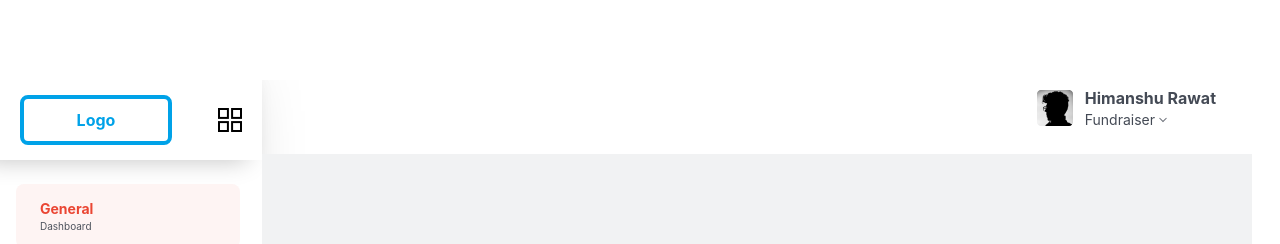
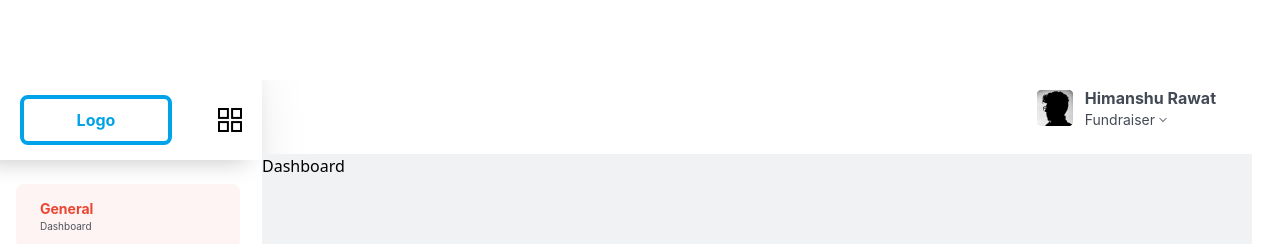
Before and after one commit to Himanshu90k/NGO_Fundraising_Website, a React (Vite) app: page /general/dashboard in a window 1280 px wide. Shown: the top 244 px of the page. Built offline with nearby package versions, Linux system fonts and the light colour scheme.

Commit message:
set up Dashboard outlet for content

```diff
--- a/src/components/Dashboard/ContentWindow.tsx
+++ /dev/null
@@ -1,9 +0,0 @@
-const ContentWindow = () => {
-    return (
-        <div className="w-270 h-240 bg-pageColor">
-
-        </div>
-    );
-};
-
-export default ContentWindow;
--- a/src/components/Dashboard/Dashboard.tsx
+++ b/src/components/Dashboard/Dashboard.tsx
@@ -1,8 +1,11 @@
 import Navbar from "./Navbar";
 import Profile from "./Profile";
-import ContentWindow from "./ContentWindow";
 
-const Dashboard = () => {
+interface DashboardProps {
+    children: React.ReactNode;
+};
+
+const Dashboard: React.FC<DashboardProps> = ({ children }) => {
     return (
         <div className="w-full flex justify-between">
             {/* top bar */}
@@ -40,7 +43,9 @@ const Dashboard = () => {
                 <Profile />
 
                 {/* content window */}
-                <ContentWindow />
+                <div className="w-270 h-240 bg-pageColor">
+                    { children }
+                </div>
             </div>
 
             {/* bottom bar */}
--- a/src/layouts/DashboardLayout.tsx
+++ b/src/layouts/DashboardLayout.tsx
@@ -1,13 +1,14 @@
 import { Outlet } from "react-router-dom";
 import { ToastContainer } from "react-toastify";
 import "react-toastify/dist/ReactToastify.css";
-import Dashboard from "../components/Dashboard/Dashboard";
+import Dashboard from "../components/dashboard/Dashboard";
 
 const DashboardLayout = () => {
     return (
         <>
-            <Dashboard />
-            <Outlet />
+            <Dashboard>
+                <Outlet />
+            </Dashboard>
             <ToastContainer />
         </>
     )
--- a/src/pages/DashboardPage.tsx
+++ b/src/pages/DashboardPage.tsx
@@ -1,7 +1,7 @@
 const DashboardPage = () => {
     return (
         <div>
-
+            Dashboard
         </div>
     );
 };
```
